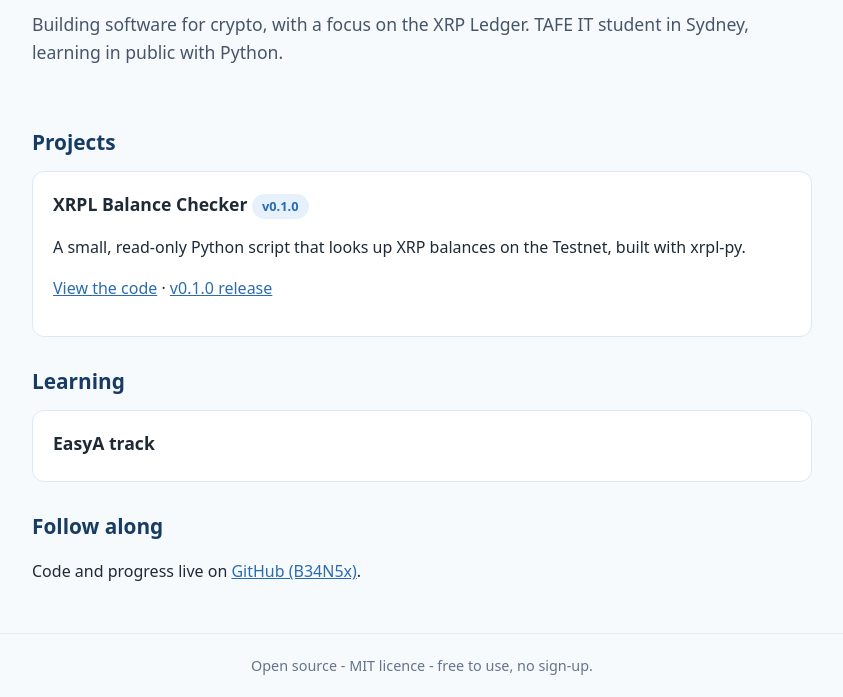
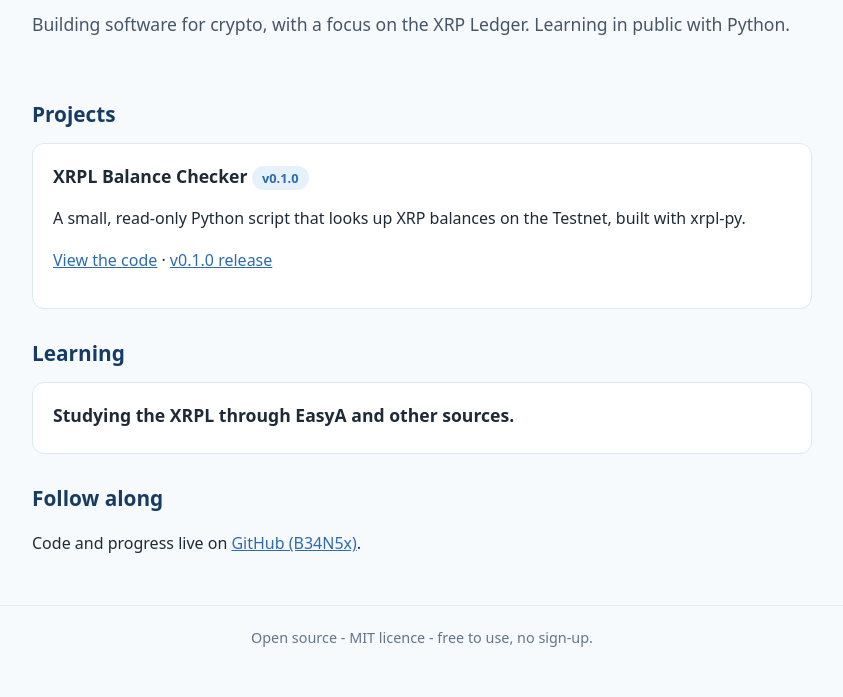
Before and after one commit to B34N5x/B34N5x.github.io, a plain HTML site: page index.html in a window 1280 px wide. Shown: the part 167-864 px from the top of the page, without its empty margins (218-1061 px from the left). After the commit the page ends 836 px from the top, so only its background shows below. Drawn offline with Linux system fonts and the light colour scheme.

Commit message:
Update index.html

```diff
--- a/index.html
+++ b/index.html
@@ -2,12 +2,12 @@
 <header><div class="wrap"><nav><a class="brand" href="">B34N5x</a><a href="" aria-current="page">Home</a><a href="tools/">Tools</a><a href="security/">Security</a></nav></div></header>
 <main class="wrap">
 <div class="hero"><h1>Open-source XRPL tools, coming soon.</h1>
-<p>Building software for crypto, with a focus on the XRP Ledger. TAFE IT student in Sydney, learning in public with Python.</p></div>
+<p>Building software for crypto, with a focus on the XRP Ledger. Learning in public with Python.</p></div>
 <section><h2>Projects</h2>
 <div class="card"><h3>XRPL Balance Checker <span class="tag">v0.1.0</span></h3>
 <p>A small, read-only Python script that looks up XRP balances on the Testnet, built with xrpl-py.</p>
 <p><a href="https://github.com/B34N5x/xrpl-balance-checker">View the code</a> · <a href="https://github.com/B34N5x/xrpl-balance-checker/releases/tag/v0.1.0">v0.1.0 release</a></p></div></section>
 <section><h2>Learning</h2>
-<div class="card"><h3>EasyA track</h3></div></section>
+<div class="card"><h3>Studying the XRPL through EasyA and other sources.</h3></div></section>
 <section><h2>Follow along</h2><p>Code and progress live on <a href="https://github.com/B34N5x">GitHub (B34N5x)</a>.</p></section>
 </main><footer><div class="wrap">Open source - MIT licence - free to use, no sign-up.</div></footer></body></html>
```
